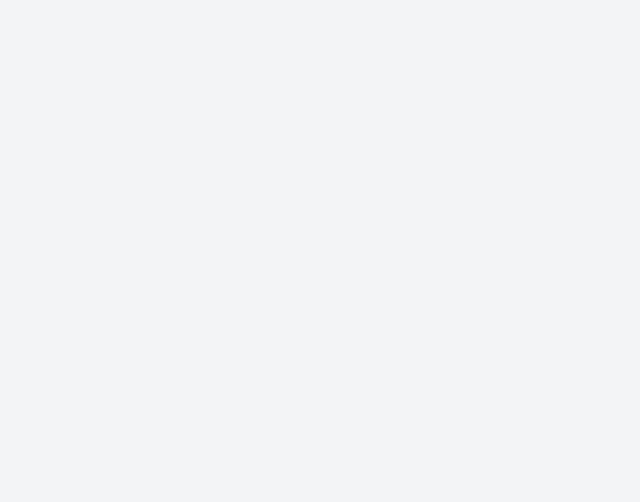
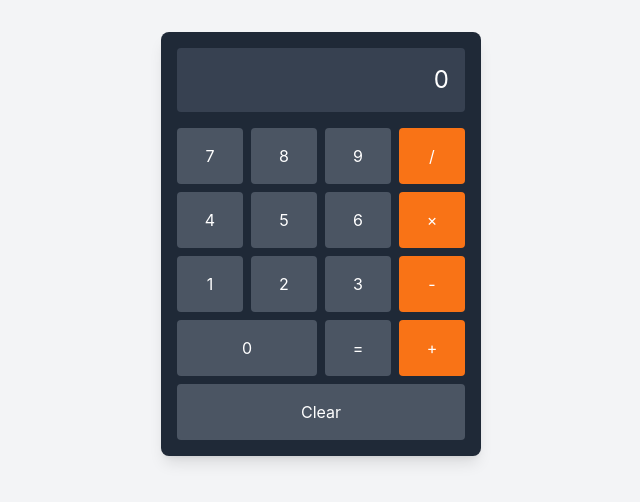
Before and after one commit to Kamaruddheen/react-example, a React (Vite) app: page /calculator in a window 1280 px wide. Before the commit this address had no page. Shown: the top 502 px of the page, without its empty margins (319-959 px from the left). Built offline with nearby package versions, Linux system fonts and the light colour scheme; the HTML template or start-up script is replaced by a standard one.

Commit message:
feat: simple calculator

```diff
--- a/src/App.jsx
+++ b/src/App.jsx
@@ -1,17 +1,13 @@
-import {
-  BrowserRouter,
-  Routes,
-  Route,
-  UNSAFE_useScrollRestoration,
-} from "react-router-dom";
+import { BrowserRouter, Routes, Route } from "react-router-dom";
+import { routes, categories } from "./config/routes";
+import CategoryLink from "./Components/CategoryLink";
 
 import Welcome from "./Components/Basics/Welcome";
 import BorderWrapper from "./Components/Basics/BorderWrapper";
 import Counter from "./Components/Basics/Counter";
 import CounterHooks from "./Components/Basics/CounterHooks";
 import InputBox from "./Components/Basics/Input/InputBox";
-import { routes, categories } from "./config/routes";
-import CategoryLink from "./Components/CategoryLink";
+import Calculator from "./Components/Examples/Calculator/Calculator";
 
 function App() {
   return (
@@ -95,6 +91,8 @@ function getRouteElement(path) {
       return <CounterHooks />;
     case "/searching":
       return <InputBox />;
+    case "/calculator":
+      return <Calculator />;
     default:
       return null;
   }
--- /dev/null
+++ b/src/Components/Examples/Calculator/Calculator.jsx
@@ -0,0 +1,156 @@
+import React, { Component } from "react";
+import "./calculator.css";
+
+class Calculator extends Component {
+  state = {
+    display: "0",
+    firstNumber: null,
+    operation: null,
+    newNumberStarted: false,
+  };
+
+  handleNumber = (number) => {
+    const { display, newNumberStarted } = this.state;
+
+    if (display === "0" || newNumberStarted) {
+      this.setState({
+        display: number.toString(),
+        newNumberStarted: false,
+      });
+    } else {
+      this.setState({
+        display: display + number,
+      });
+    }
+  };
+
+  handleOperation = (op) => {
+    this.setState({
+      firstNumber: parseFloat(this.state.display),
+      operation: op,
+      newNumberStarted: true,
+    });
+  };
+
+  handleEqual = () => {
+    const { firstNumber, operation, display } = this.state;
+    const secondNumber = parseFloat(display);
+    let result;
+
+    switch (operation) {
+      case "+":
+        result = firstNumber + secondNumber;
+        break;
+      case "-":
+        result = firstNumber - secondNumber;
+        break;
+      case "*":
+        result = firstNumber * secondNumber;
+        break;
+      case "/":
+        result = firstNumber / secondNumber;
+        break;
+      default:
+        return;
+    }
+
+    this.setState({
+      display: result.toString(),
+      firstNumber: null,
+      operation: null,
+      newNumberStarted: true,
+    });
+  };
+
+  handleClear = () => {
+    this.setState({
+      display: "0",
+      firstNumber: null,
+      operation: null,
+      newNumberStarted: false,
+    });
+  };
+
+  render() {
+    return (
+      <div className="calculator-container">
+        <div className="calculator-display">
+          <div className="calculator-screen">{this.state.display}</div>
+        </div>
+
+        <div className="calculator-grid">
+          {/* Numbers */}
+          <button onClick={() => this.handleNumber(7)} className="btn">
+            7
+          </button>
+          <button onClick={() => this.handleNumber(8)} className="btn">
+            8
+          </button>
+          <button onClick={() => this.handleNumber(9)} className="btn">
+            9
+          </button>
+          <button
+            onClick={() => this.handleOperation("/")}
+            className="btn-orange"
+          >
+            /
+          </button>
+
+          <button onClick={() => this.handleNumber(4)} className="btn">
+            4
+          </button>
+          <button onClick={() => this.handleNumber(5)} className="btn">
+            5
+          </button>
+          <button onClick={() => this.handleNumber(6)} className="btn">
+            6
+          </button>
+          <button
+            onClick={() => this.handleOperation("*")}
+            className="btn-orange"
+          >
+            ×
+          </button>
+
+          <button onClick={() => this.handleNumber(1)} className="btn">
+            1
+          </button>
+          <button onClick={() => this.handleNumber(2)} className="btn">
+            2
+          </button>
+          <button onClick={() => this.handleNumber(3)} className="btn">
+            3
+          </button>
+          <button
+            onClick={() => this.handleOperation("-")}
+            className="btn-orange"
+          >
+            -
+          </button>
+
+          <button
+            onClick={() => this.handleNumber(0)}
+            className="btn btn-span-2"
+          >
+            0
+          </button>
+          <button onClick={this.handleEqual} className="btn">
+            =
+          </button>
+          <button
+            onClick={() => this.handleOperation("+")}
+            className="btn-orange"
+          >
+            +
+          </button>
+
+          <button onClick={this.handleClear} className="btn btn-span-4">
+            Clear
+          </button>
+        </div>
+      </div>
+    );
+  }
+}
+
+export default Calculator;
--- /dev/null
+++ b/src/Components/Examples/Calculator/calculator.css
@@ -0,0 +1,31 @@
+.calculator-container {
+  @apply max-w-xs mx-auto bg-gray-800 p-4 rounded-lg shadow-lg;
+}
+
+.calculator-display {
+  @apply bg-gray-700 p-4 mb-4 rounded;
+}
+
+.calculator-screen {
+  @apply text-right text-white text-2xl;
+}
+
+.calculator-grid {
+  @apply grid grid-cols-4 gap-2;
+}
+
+.btn {
+  @apply bg-gray-600 text-white p-4 rounded hover:bg-gray-500 transition-colors duration-200;
+}
+
+.btn-orange {
+  @apply bg-orange-500 text-white p-4 rounded hover:bg-orange-400 transition-colors duration-200;
+}
+
+.btn-span-2 {
+  @apply col-span-2;
+}
+
+.btn-span-4 {
+  @apply col-span-4;
+}
--- a/src/config/routes.js
+++ b/src/config/routes.js
@@ -29,7 +29,12 @@ export const routes = [
     description: "Implementation of Search Functionality",
     category: "basics",
   },
-    // ... more routes
+  {
+    path: "/calculator",
+    title: "Calculator",
+    description: "Simple Calculator Implementation",
+    category: "examples",
+  },
 ];
 
 export const categories = {
@@ -41,5 +46,8 @@ export const routes = [
     name: "Advanced Concepts",
     color: "purple",
   },
-    // ... more categories
+  examples: {
+    name: "Example Projects",
+    color: "green",
+  },
 };
```
Lines whose indentation alone changed are shown as unchanged.
